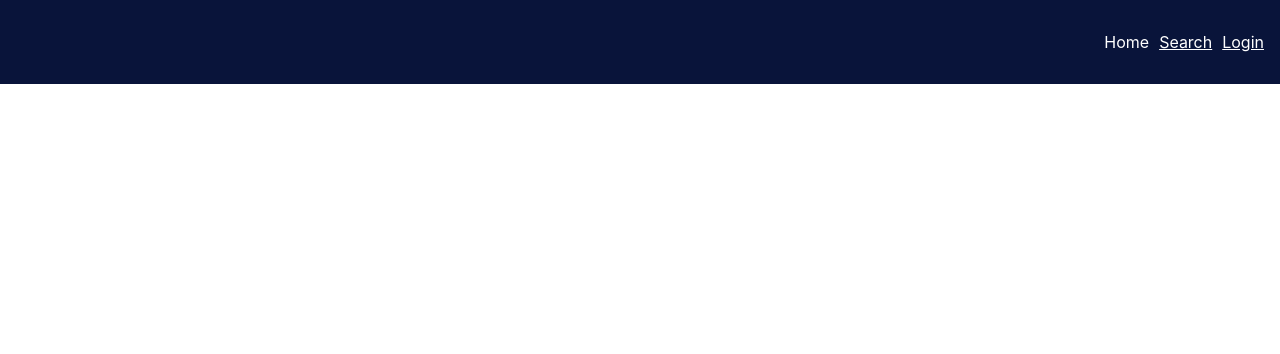
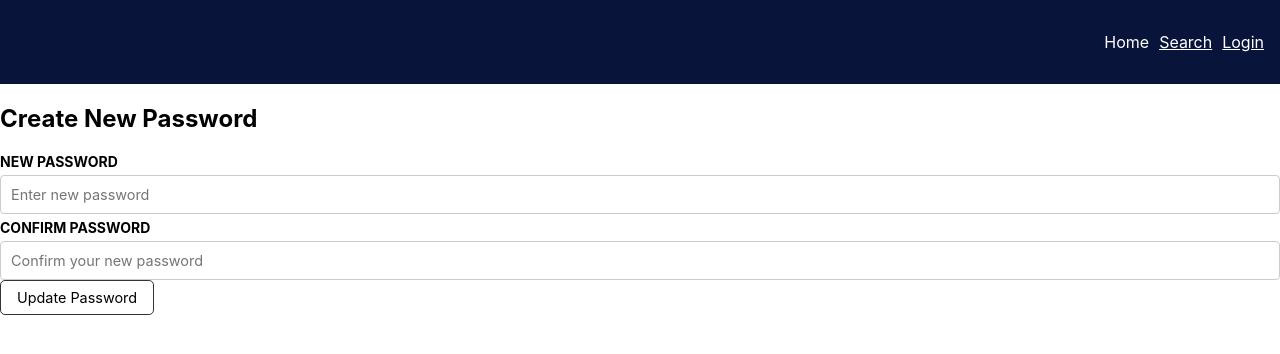
Before and after one commit to KhoaLuongCode/cwru-rmp, a React (Create React App) app in the folder CWRU_RMP_REACT/: page /change-password in a window 1280 px wide. Before the commit this address had no page. Shown: the top 354 px of the page. Built offline with nearby package versions, Linux system fonts and the light colour scheme.

Commit message:
Reset password not fully working

```diff
--- a/CWRU_RMP_REACT/src/components/Account.js
+++ b/CWRU_RMP_REACT/src/components/Account.js
@@ -1,13 +1,20 @@
 import { useState, useEffect } from 'react'
 import { supabase } from '../supabaseClient'
 import Avatar from './Avatar'
-import { showSuccessToast, showErrorToast } from '../utils/Toastr';
+import { showSuccessToast, showErrorToast } from '../utils/Toastr'
+import { useNavigate } from 'react-router-dom'
 import '../css/Account.css'
 
 export default function Account({ session }) {
   const [loading, setLoading] = useState(true)
-  const [profile, setProfile] = useState({ username: '', avatar_url: '', year: '', field_of_study: '' })
+  const [profile, setProfile] = useState({
+    username: '',
+    avatar_url: '',
+    year: '',
+    field_of_study: ''
+  })
   const [entries, setEntries] = useState([])
+  const navigate = useNavigate()
 
   useEffect(() => {
     async function fetchData() {
@@ -27,7 +34,7 @@ export default function Account({ session }) {
           username: profileData?.username || '',
           avatar_url: profileData?.avatar_url || '',
           year: profileData?.year || '',
-          field_of_study: profileData?.field_of_study || '',
+          field_of_study: profileData?.field_of_study || ''
         })
 
         // Fetch related entries
@@ -37,7 +44,7 @@ export default function Account({ session }) {
           .eq('user_id', user.id)
         if (entriesError) throw entriesError
 
-        setEntries(entriesData || [])
+        setEntries(entriesData || {})
       } catch (error) {
         console.warn(error.message)
       } finally {
@@ -57,12 +64,11 @@ export default function Account({ session }) {
         id: user.id,
         user_email: user.email,
         ...updates,
-          updated_at: new Date(),
+        updated_at: new Date()
       }
 
       let { data, error } = await supabase.from('profiles').upsert(profileUpdates)
       if (error) {
-          // Check for the duplicate key error specifically for the username
         if (error.message.includes("duplicate key value violates unique constraint \"profiles_username_key\"")) {
           showErrorToast("This username already exists, please try another one.")
         } else {
@@ -82,24 +88,27 @@ export default function Account({ session }) {
     }
   }
 
-
-
   const { username, avatar_url, year, field_of_study } = profile
 
   const resendVerificationEmail = async () => {
     try {
       setLoading(true)
       const { error } = await supabase.auth.updateUser({
-        email: session.user.email,
+        email: session.user.email
       })
       if (error) throw error
       showSuccessToast('Verification email has been resent. Please check your inbox.')
     } catch (error) {
       console.error('Error resending verification email:', error)
-      showErrorToast(error.error_description || error.message);
+      showErrorToast(error.error_description || error.message)
     } finally {
       setLoading(false)
     }
+  }
+
+  const handleResetPassword = () => {
+    // Redirect to ChangePassword page
+    navigate('/change-password')
   }
 
   return (
@@ -164,6 +173,12 @@ export default function Account({ session }) {
           ))
         )}
       </div>
+
+      <div className="reset-password">
+        <button onClick={handleResetPassword} className="reset-password-button">
+          Reset Password
+        </button>
+      </div>
     </div>
   )
 }
--- /dev/null
+++ b/CWRU_RMP_REACT/src/components/ChangePassword.js
@@ -0,0 +1,80 @@
+import { useState } from 'react'
+import { supabase } from '../supabaseClient'
+import { showSuccessToast, showErrorToast } from '../utils/Toastr'
+import { useNavigate } from 'react-router-dom' // Use useNavigate instead of useHistory
+
+export default function CreatePassword() {
+  const [password, setPassword] = useState('')
+  const [confirmPassword, setConfirmPassword] = useState('')
+  const [loading, setLoading] = useState(false)
+  const [error, setError] = useState('')
+  const navigate = useNavigate() // Replace history with navigate
+
+  const handleSubmit = async (event) => {
+    event.preventDefault()
+    if (password !== confirmPassword) {
+      setError('Passwords do not match.')
+      return
+    }
+
+    try {
+      setLoading(true)
+      const user = supabase.auth.user()
+      if (user) {
+        const { error } = await supabase.auth.updateUser({
+          password,
+        })
+
+        if (error) {
+          throw error
+        }
+
+        showSuccessToast('Password has been updated successfully.')
+        navigate('/account') // Use navigate to redirect to the account page
+      }
+    } catch (error) {
+      showErrorToast(error.message || 'An error occurred while updating the password.')
+    } finally {
+      setLoading(false)
+    }
+  }
+
+  return (
+    <div className="create-password-container">
+      <h2>Create New Password</h2>
+      <form onSubmit={handleSubmit} className="password-form">
+        <div className="input-group">
+          <label htmlFor="password">New Password</label>
+          <input
+            type="password"
+            id="password"
+            value={password}
+            onChange={(e) => setPassword(e.target.value)}
+            placeholder="Enter new password"
+            required
+            className="input-field"
+          />
+        </div>
+
+        <div className="input-group">
+          <label htmlFor="confirmPassword">Confirm Password</label>
+          <input
+            type="password"
+            id="confirmPassword"
+            value={confirmPassword}
+            onChange={(e) => setConfirmPassword(e.target.value)}
+            placeholder="Confirm your new password"
+            required
+            className="input-field"
+          />
+        </div>
+
+        {error && <p className="error-message">{error}</p>}
+
+        <button type="submit" disabled={loading} className="submit-button">
+          {loading ? 'Updating...' : 'Update Password'}
+        </button>
+      </form>
+    </div>
+  )
+}
--- a/CWRU_RMP_REACT/src/pages/App.js
+++ b/CWRU_RMP_REACT/src/pages/App.js
@@ -11,6 +11,7 @@ import CoursePage from '../components/CoursePage';
 import { BrowserRouter, Routes, Route, Link, Navigate } from 'react-router-dom';
 import { ToastContainer } from 'react-toastify';
 import { showSuccessToast, showErrorToast } from '../utils/Toastr';
+import ChangePassword from '../components/ChangePassword';
 
 export default function Home() {
   const [session, setSession] = useState(null)
@@ -99,6 +100,7 @@ export default function Home() {
               }
             />
           )}
+          <Route path="/change-password" element={<ChangePassword session={session} />} />
         </Routes>
 
 
```
Lines whose indentation alone changed are shown as unchanged.
